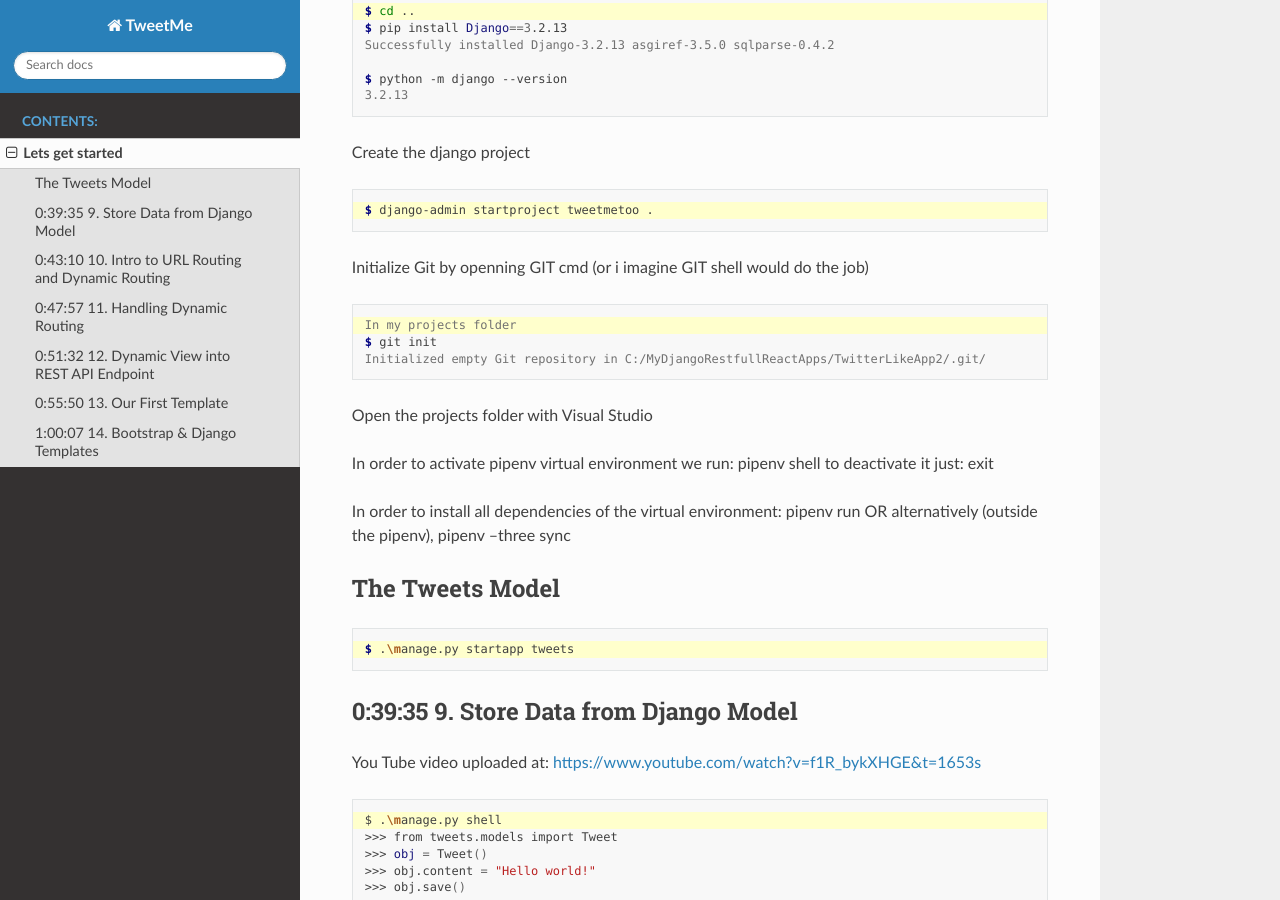
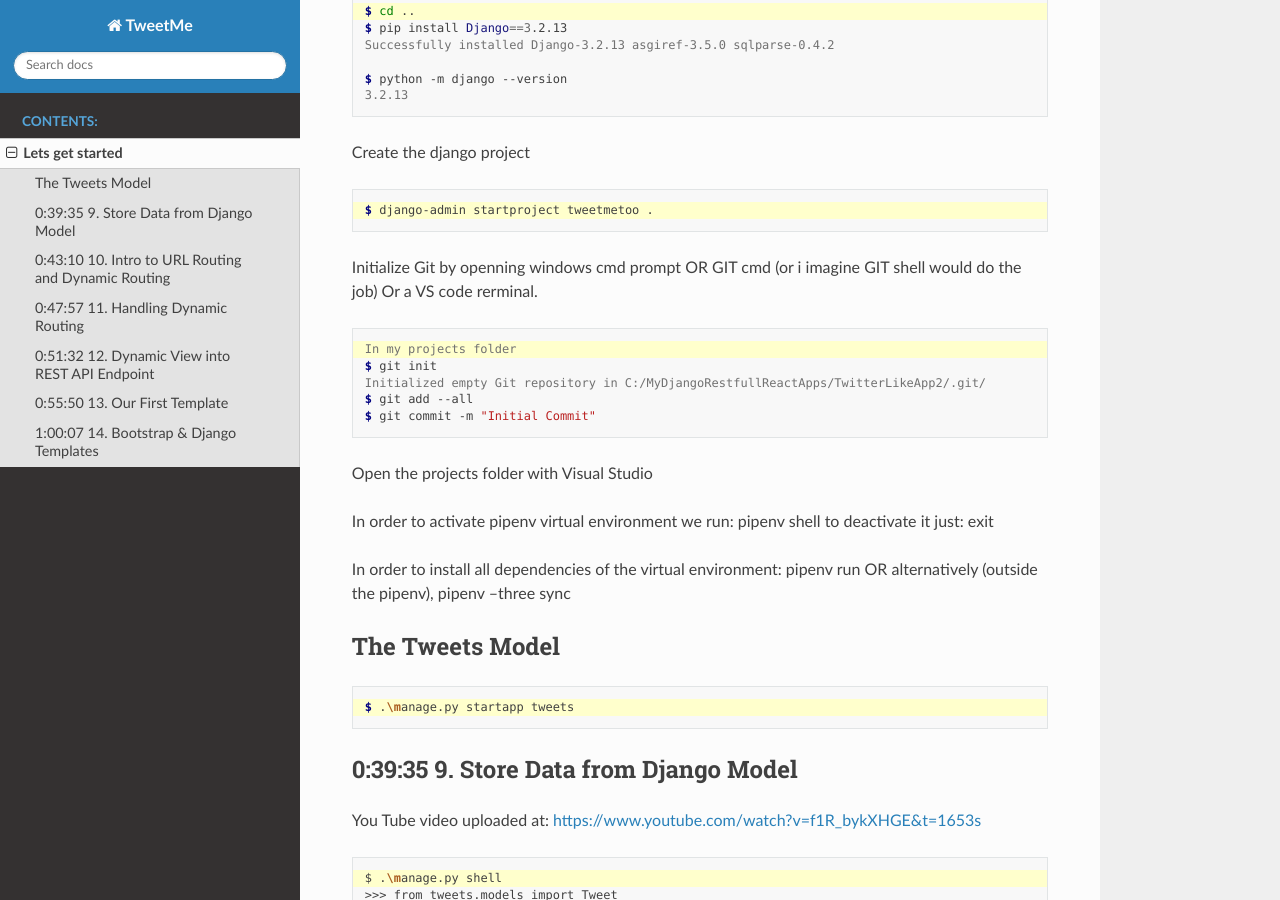
Before and after one commit to Otinanai1309/tweetmetoo, a Sphinx documentation site: the page built from docs/startproject.rst, in a window 1280 px wide and 900 px high, scrolled down 771 px. Built offline with Sphinx 7.4.7 and the Read the Docs theme 2.0.0, drawn with Linux system fonts in a browser that asks for light colours.

Commit message:
inittial commit

```diff
--- a/docs/startproject.rst
+++ b/docs/startproject.rst
@@ -53,7 +53,8 @@ Create the django project
 
     $ django-admin startproject tweetmetoo .
 
-Initialize Git by openning GIT cmd (or i imagine GIT shell would do the job)
+Initialize Git by openning windows cmd prompt OR GIT cmd (or i imagine GIT shell would do the job)
+Or a VS code rerminal.
 
 .. code-block:: console
     :emphasize-lines: 1
@@ -61,6 +62,8 @@ Initialize Git by openning GIT cmd (or i imagine GIT shell would do the job)
     In my projects folder
     $ git init
     Initialized empty Git repository in C:/MyDjangoRestfullReactApps/TwitterLikeApp2/.git/
+    $ git add --all
+    $ git commit -m "Initial Commit"
 
 
 Open the projects folder with Visual Studio
```
